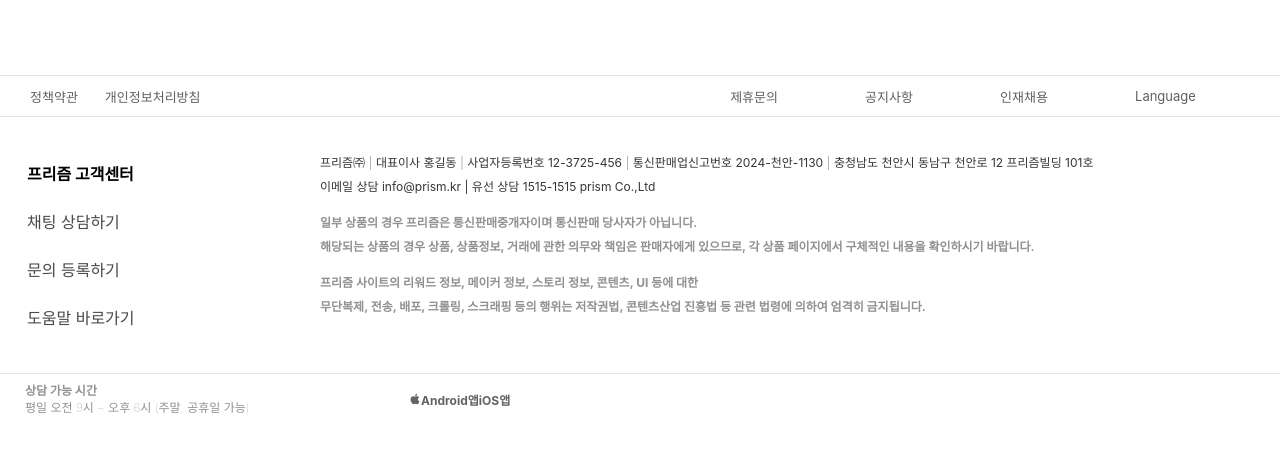
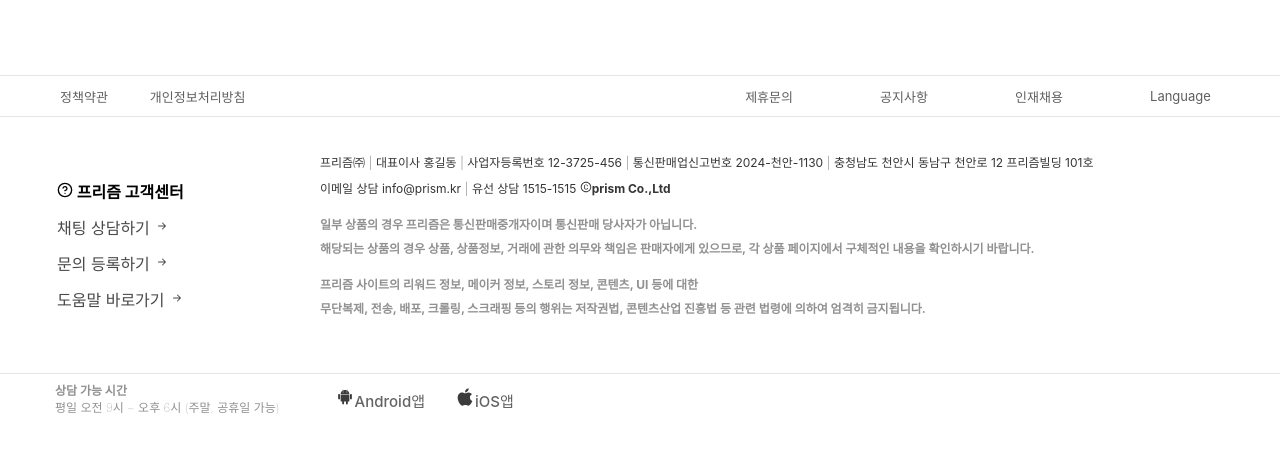
Before and after one commit to dova12770/1st-project, a React (Create React App) app: page / in a window 1280 px wide. Shown: the top 452 px of the page. Built offline with nearby package versions, Linux system fonts and the light colour scheme.

Commit message:
푸터레이아웃완료

```diff
--- a/package.json
+++ b/package.json
@@ -8,6 +8,7 @@
     "@testing-library/user-event": "^13.5.0",
     "react": "^18.3.1",
     "react-dom": "^18.3.1",
+    "react-icons": "^5.3.0",
     "react-scripts": "5.0.1",
     "web-vitals": "^2.1.4"
   },
--- a/src/footer/Footer.css
+++ b/src/footer/Footer.css
@@ -30,7 +30,7 @@
 }
 
 .footerTop div {
-    padding: 0 12px 0 15px;
+    padding: 0 12px 0 30px;
     font-size: 13px;
     color: rgb(95, 95, 95);
 }
@@ -63,7 +63,7 @@
     display: flex;
     flex-direction: column;
     align-content: center;
-    padding: 20px;
+    padding: 50px;
     justify-content: space-evenly;
 }
 
@@ -107,14 +107,14 @@
 }
 
 .footerBottomLeft {
-    width: 30%;
+    width: auto;
     height: 100%;
     color: rgb(145, 145, 145);
     font-weight: 700;
     font-size: 12px;
     display: flex;
     flex-direction: column;
-    padding-left: 25px;
+    padding-left: 55px;
     align-content: center;
     justify-content: center;
 }
@@ -122,11 +122,11 @@
 .footerBottomRight {
     width: 70%;
     height: 100%;
-    font-weight: 700;
-    font-size: 12px;
+    font-weight: 500;
+    font-size: 15px;
     display: flex;
     flex-direction: row;
-    padding-left: 25px;
+    padding-left: 55px;
     align-items: center;
     color: rgb(99, 99, 99);
 }
--- a/src/footer/Footer.js
+++ b/src/footer/Footer.js
@@ -1,6 +1,10 @@
 import { useState } from 'react';
 import './Footer.css';
 import { FaApple } from "react-icons/fa";
+import { IoLogoAndroid } from "react-icons/io";
+import { FiHelpCircle } from "react-icons/fi";
+import { AiOutlineCopyrightCircle } from "react-icons/ai";
+import { BsArrowRightShort } from "react-icons/bs";
 
 function Footer() {
 
@@ -21,14 +25,14 @@ function Footer() {
                     </div>
                     <div className='footerMiddle'>
                         <div className='footerMiddleLeft'>
-                            <h4>프리즘 고객센터</h4>
-                            <p>채팅 상담하기</p>
-                            <p>문의 등록하기</p>
-                            <p>도움말 바로가기</p>
+                            <h4><FiHelpCircle /> 프리즘 고객센터</h4>
+                            <p>채팅 상담하기 <BsArrowRightShort /></p>
+                            <p>문의 등록하기 <BsArrowRightShort /></p>
+                            <p>도움말 바로가기 <BsArrowRightShort /></p>
                         </div>
                         <div className='footerMiddleRight'>
                             <p style={{paddingTop:'30px'}}>프리즘㈜ <span>|</span> 대표이사 홍길동 <span>|</span> 사업자등록번호 12-3725-456 <span>|</span> 통신판매업신고번호 2024-천안-1130 <span>|</span> 충청남도 천안시 동남구 천안로 12 프리즘빌딩 101호</p>
-                            <br></br><p>이메일 상담 info@prism.kr | 유선 상담 1515-1515 prism Co.,Ltd</p>
+                            <br></br><p>이메일 상담 info@prism.kr <span>|</span> 유선 상담 1515-1515 <AiOutlineCopyrightCircle /><span style={{fontWeight:700, color:'rgb(53, 53, 53)'}}>prism Co.,Ltd</span></p>
                             <br></br><br></br>
                             <p className='footerMiddleRightText'>일부 상품의 경우 프리즘은 통신판매중개자이며 통신판매 당사자가 아닙니다.</p><br></br><p className='footerMiddleRightText'>해당되는 상품의 경우 상품, 상품정보, 거래에 관한 의무와 책임은 판매자에게 있으므로, 각 상품 페이지에서 구체적인 내용을 확인하시기 바랍니다.</p>
                             <br></br><br></br>
@@ -42,8 +46,9 @@ function Footer() {
                             <p style={{fontWeight:'100', lineHeight:'20px'}}>평일 오전 9시 ~ 오후 6시 (주말, 공휴일 가능)</p>
                         </div>
                         <div className='footerBottomRight'>
-                            <p><FaApple />Android앱</p>
-                            <p>iOS앱</p>
+                            <p><IoLogoAndroid size={20} color='rgb(60,60,60)' />Android앱</p>
+                            <div>　　</div>
+                            <p><FaApple size={20} color='rgb(60,60,60)' />iOS앱</p>
                         </div>
                     </div>
                 </div>
```
Also changed, not shown: 2 other files (tests, documents, lock files or other folders).
